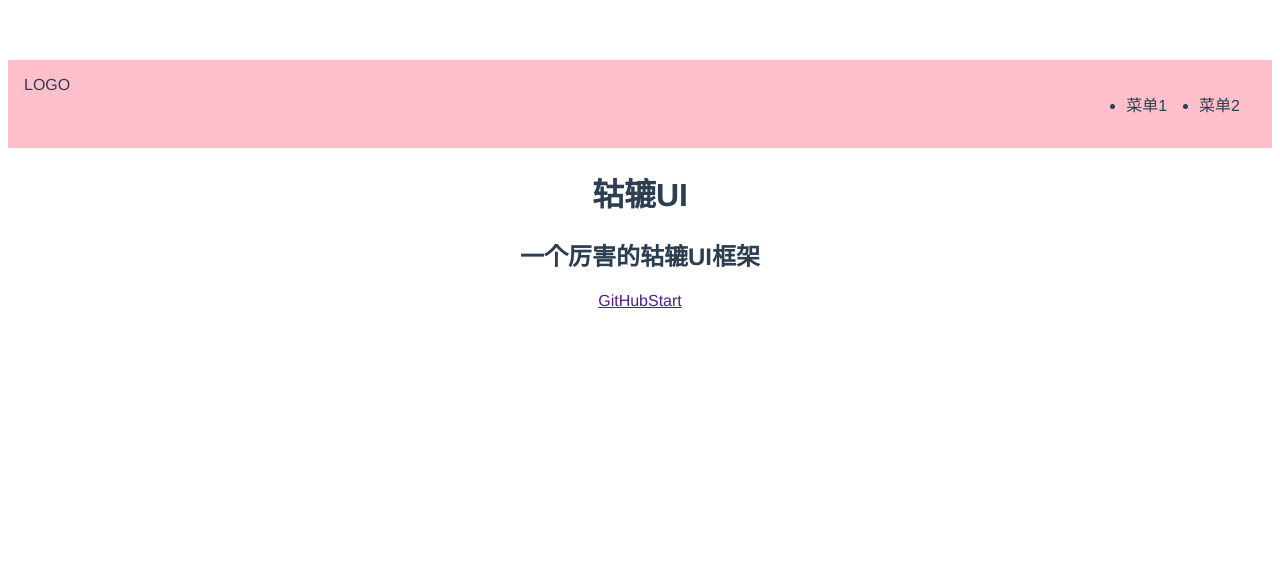
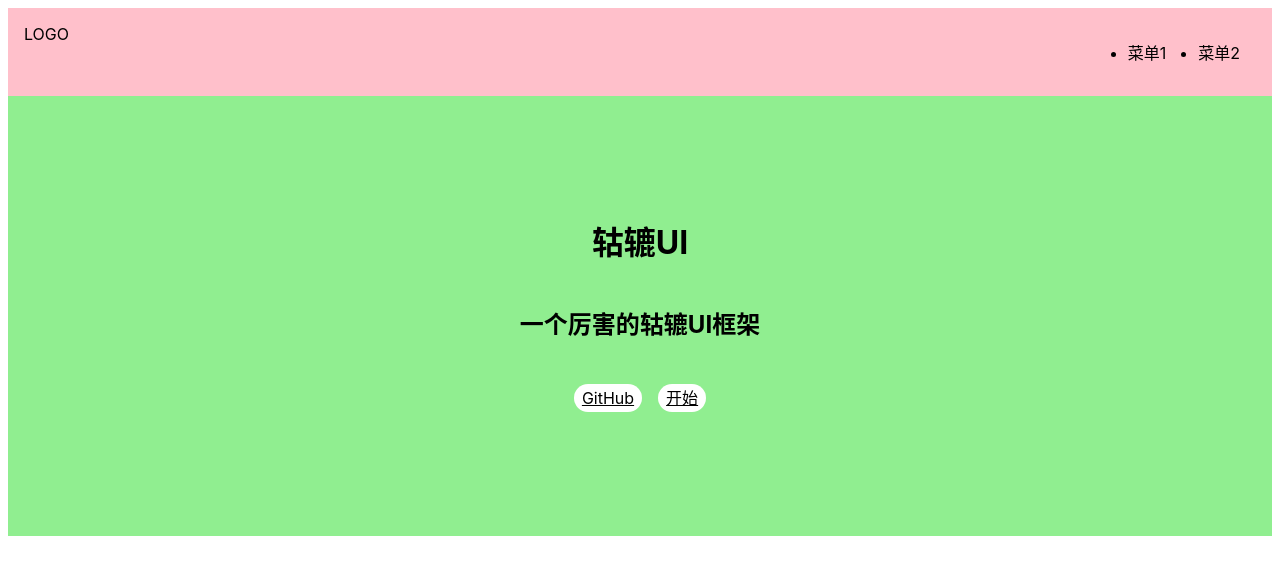
Before and after one commit to YUQIAN3/webPage-1, a Vue app: page /#/ in a window 1280 px wide. Shown: the top 574 px of the page. Built offline with nearby package versions, Linux system fonts and the light colour scheme.

Commit message:
Home页面的css

```diff
--- a/src/index.css
+++ /dev/null
@@ -1,8 +0,0 @@
-#app {
-  font-family: Avenir, Helvetica, Arial, sans-serif;
-  -webkit-font-smoothing: antialiased;
-  -moz-osx-font-smoothing: grayscale;
-  text-align: center;
-  color: #2c3e50;
-  margin-top: 60px;
-}
--- /dev/null
+++ b/src/index.scss
@@ -0,0 +1,14 @@
+a {
+  color: inherit;
+  &:hover {
+    border-bottom: 1px solid;
+    cursor: pointer;
+  }
+  }
+
+  body {
+  font-size: 16px;
+  // 为什么这样写 font-family
+  // 答案见 https://github.com/zenozeng/fonts.css/
+  font-family: -apple-system, "Noto Sans", "Helvetica Neue", Helvetica, "Nimbus Sans L", Arial, "Liberation Sans", "PingFang SC", "Hiragino Sans GB", "Noto Sans CJK SC", "Source Han Sans SC", "Source Han Sans CN", "Microsoft YaHei", "Wenquanyi Micro Hei", "WenQuanYi Zen Hei", "ST Heiti", SimHei, "WenQuanYi Zen Hei Sharp", sans-serif;
+  }
--- a/src/main.ts
+++ b/src/main.ts
@@ -1,6 +1,6 @@
 import { createApp } from 'vue'
 import App from './App.vue'
-import './index.css'
+import './index.scss'
 import Doc from './views/Doc.vue'
 import Home from './views/Home.vue'
 import {createWebHashHistory,createRouter} from 'vue-router'
--- a/src/views/Home.vue
+++ b/src/views/Home.vue
@@ -5,8 +5,8 @@
       <h1>轱辘UI</h1>
       <h2>一个厉害的轱辘UI框架</h2>
       <p class="action">
-        <a href="">GitHub</a>
-        <a href="">Start</a>
+        <a href="http://github.com">GitHub</a>
+        <router-link to="/doc">开始</router-link>
       </p>
     </div>
   </div>
@@ -17,4 +17,26 @@
   components: { Topnav },
 };
 </script>
-<style lang="scss" scoped></style>
+<style lang="scss" scoped>
+  .banner{
+    padding: 100px 0;
+    display: flex;
+    justify-content:center;
+    align-items: center;
+    flex-direction: column;
+    background: lightgreen;
+    > .action{
+      padding:8px 0;
+      a {
+        margin:0  8px;;
+        background: #fff;
+        display: inline-block;
+        $h: 28px;
+        height: $h;
+        line-height: $h;
+        border-radius: $h/2;
+        padding: 0 8px;
+      }
+    }
+  }
+</style>
```
